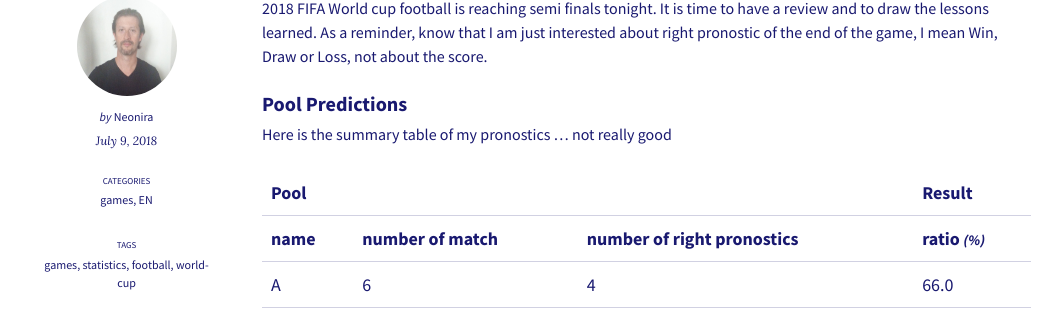
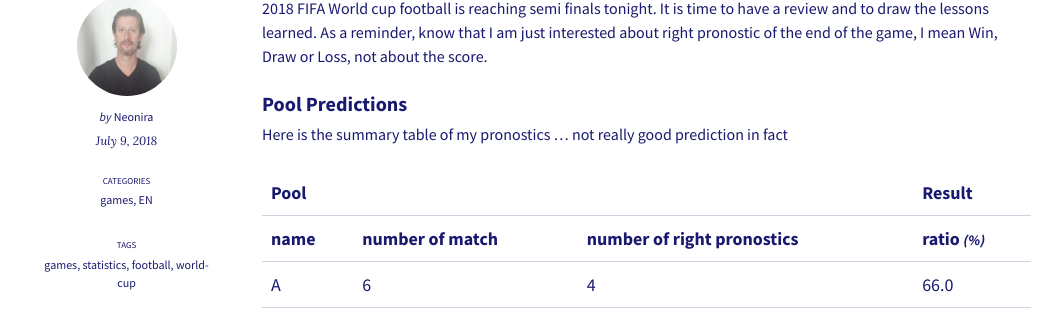
Before and after one commit to neonira/neonira.github.io, a Jekyll site: the page built from _posts/2018-07-09-FIFA-worldCup-2018.md, in a window 1280 px wide and 900 px high, scrolled down 394 px. Shown: the part 136-454 px from the top of the window, without its empty margins (105-1167 px from the left). Built offline with Jekyll 4.4.1, drawn with Linux system fonts in a browser that asks for light colours; nearby versions of some CDN libraries; comment, search, counter and statistics services are not loaded.

```diff
--- a/_posts/2018-07-09-FIFA-worldCup-2018.md
+++ b/_posts/2018-07-09-FIFA-worldCup-2018.md
@@ -10,7 +10,7 @@ permalink: fifa_3
 As a reminder, know that I am just interested about right pronostic of the end of the game, I mean Win, Draw or Loss, not about the score.
 
 ### Pool Predictions
-Here is the summary table of my pronostics ... not really good
+Here is the summary table of my pronostics ... not really good prediction in fact
 <table>
    <thead>
       <tr><th colspan = "3">Pool</th><th colspan = "1">Result</th></tr>
```
